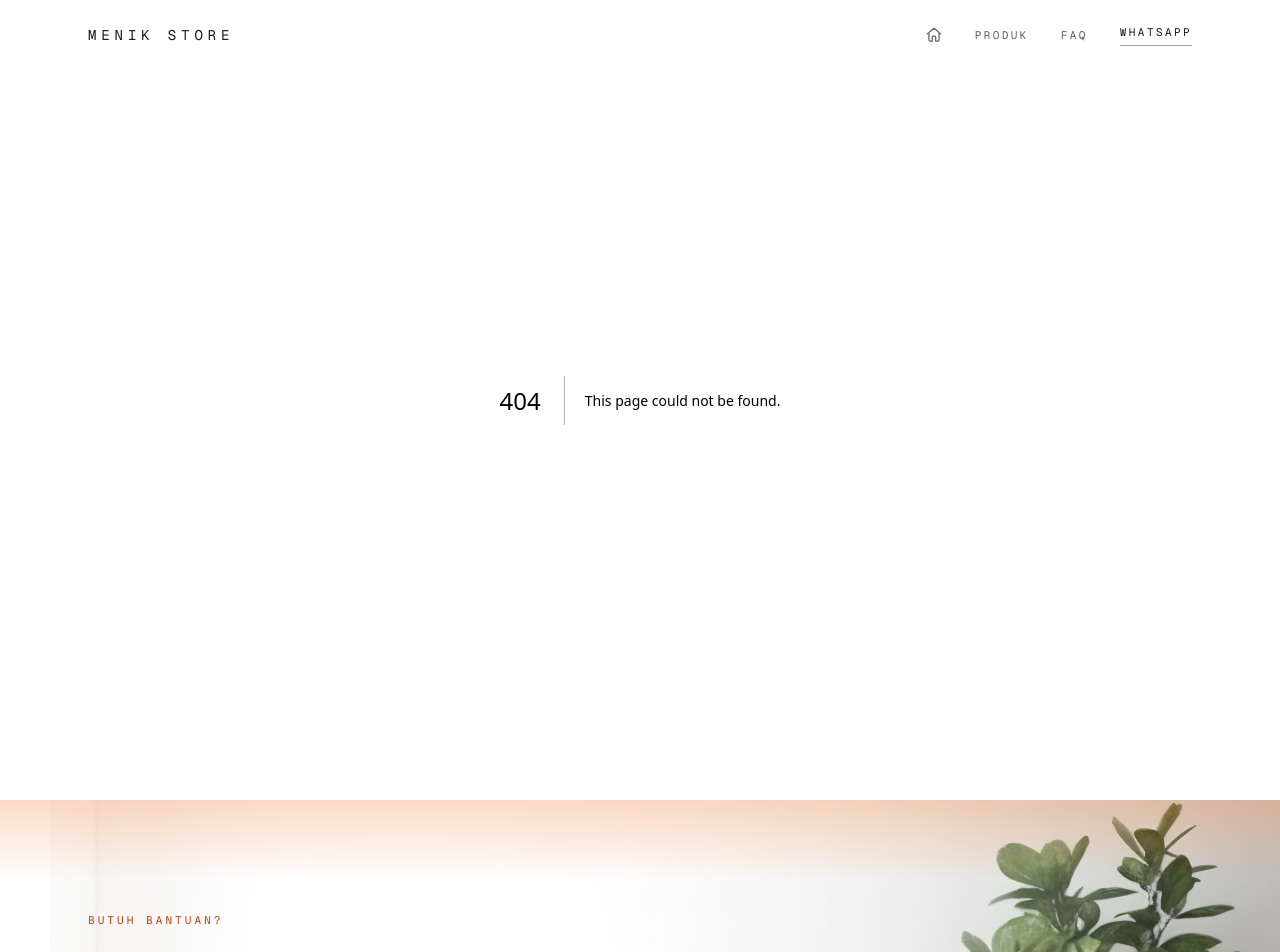
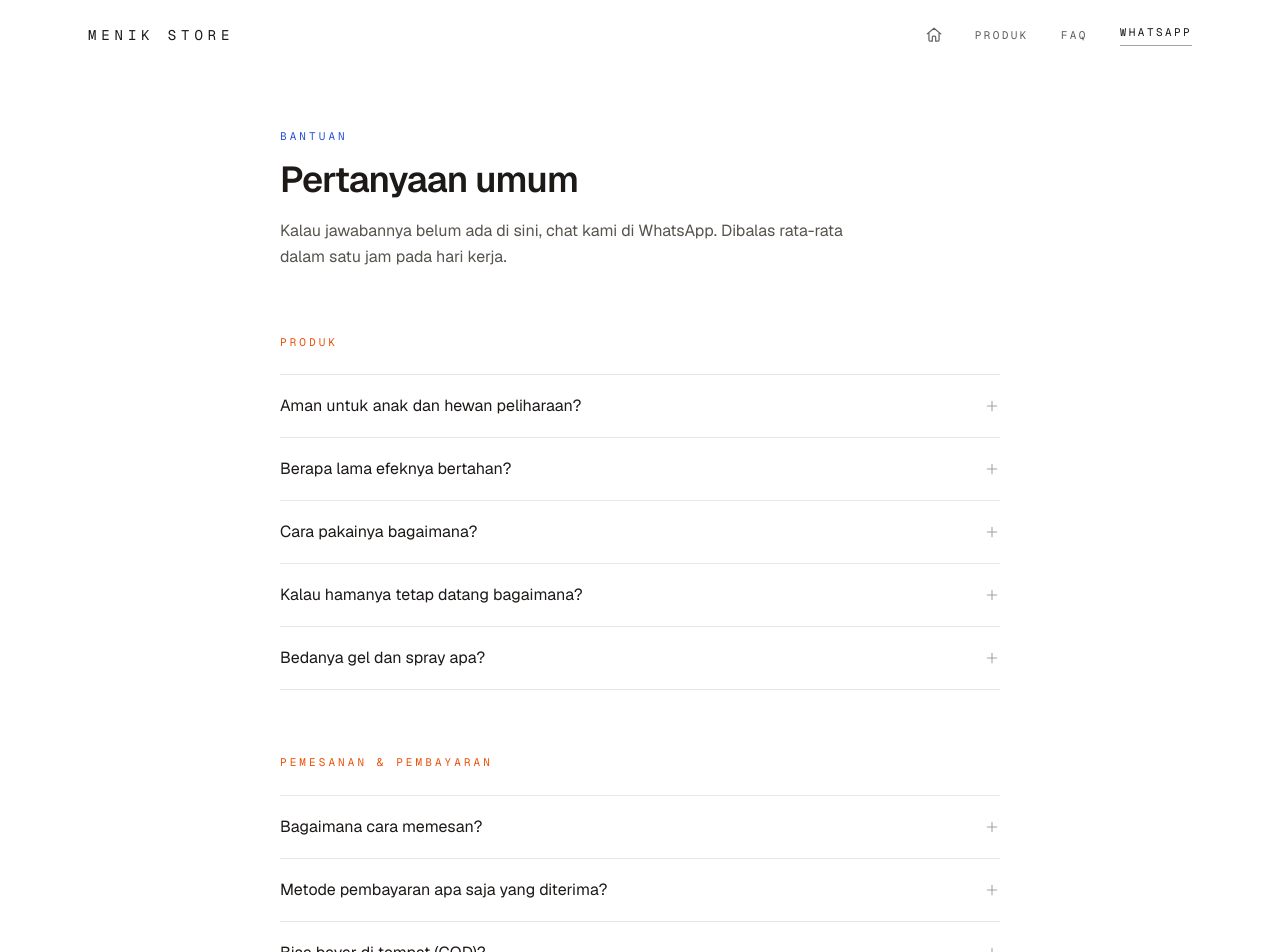
Before and after one commit to winterheatherica/ecommerce, a Next.js app in the folder frontend/: page /faq in a window 1280 px wide. Before the commit this address had no page. Shown: the top 952 px of the page. Built offline with nearby package versions, Linux system fonts and the light colour scheme.

Commit message:
add faq page

```diff
--- a/frontend/app/components/site-footer.tsx
+++ b/frontend/app/components/site-footer.tsx
@@ -10,11 +10,11 @@ const produk = [
 ];
 
 const bantuan = [
-  "Cara Pemesanan",
-  "Lacak Pesanan",
-  "Ongkos Kirim",
-  "Pengembalian Barang",
-  "Pertanyaan Umum",
+  { label: "Cara Pemesanan", href: "/faq" },
+  { label: "Lacak Pesanan", href: "/faq" },
+  { label: "Ongkos Kirim", href: "/faq" },
+  { label: "Pengembalian Barang", href: "/faq" },
+  { label: "Pertanyaan Umum", href: "/faq" },
 ];
 
 const sosial = ["WhatsApp", "Instagram", "TikTok", "Shopee"];
@@ -114,12 +114,12 @@ export default function SiteFooter() {
                 </p>
                 <ul className="mt-6 space-y-3">
                   {bantuan.map((b) => (
-                    <li key={b}>
+                    <li key={b.label}>
                       <a
-                        href="#"
+                        href={b.href}
                         className="text-sm text-white/70 transition-colors hover:text-white"
                       >
-                        {b}
+                        {b.label}
                       </a>
                     </li>
                   ))}
--- /dev/null
+++ b/frontend/app/faq/page.tsx
@@ -0,0 +1,158 @@
+import type { Metadata } from "next";
+
+export const metadata: Metadata = {
+  title: "Pertanyaan Umum — Menik Store",
+  description:
+    "Jawaban seputar produk pengusir hama alami, pemesanan, pengiriman, dan pengembalian barang.",
+};
+
+const kelompok = [
+  {
+    judul: "Produk",
+    isi: [
+      {
+        tanya: "Aman untuk anak dan hewan peliharaan?",
+        jawab:
+          "Bahan dasarnya tumbuhan, tanpa pestisida sintetis, dan produknya terdaftar Kemenkes RI PKD. Tetap simpan di luar jangkauan anak kecil dan jangan sampai termakan.",
+      },
+      {
+        tanya: "Berapa lama efeknya bertahan?",
+        jawab:
+          "Rata-rata 3–5 hari sekali pakai. Di area terbuka, kena hujan, atau kena matahari langsung, aromanya menguap lebih cepat sehingga perlu diganti lebih sering.",
+      },
+      {
+        tanya: "Cara pakainya bagaimana?",
+        jawab:
+          "Letakkan di jalur yang biasa dilewati hama — pintu, sudut teras, celah dapur, atau dekat tempat sampah. Jangan disemprotkan langsung ke hewannya.",
+      },
+      {
+        tanya: "Kalau hamanya tetap datang bagaimana?",
+        jawab:
+          "Umumnya karena titik penempatannya kurang tepat, atau jumlahnya kurang untuk luas area tersebut. Kirim foto lokasinya lewat WhatsApp, nanti kami bantu tentukan penempatannya.",
+      },
+      {
+        tanya: "Bedanya gel dan spray apa?",
+        jawab:
+          "Gel bertahan lebih lama dan cocok untuk area tetap seperti sudut ruangan. Spray bekerja lebih cepat tapi lebih singkat, cocok untuk area yang sesekali saja bermasalah.",
+      },
+    ],
+  },
+  {
+    judul: "Pemesanan & Pembayaran",
+    isi: [
+      {
+        tanya: "Bagaimana cara memesan?",
+        jawab:
+          "Pilih produknya, isi alamat pengiriman, lalu selesaikan pembayaran di halaman yang muncul. Tidak perlu membuat akun.",
+      },
+      {
+        tanya: "Metode pembayaran apa saja yang diterima?",
+        jawab:
+          "Transfer bank (BCA, Mandiri, BNI), QRIS, dan dompet digital seperti GoPay, OVO, serta DANA.",
+      },
+      {
+        tanya: "Bisa bayar di tempat (COD)?",
+        jawab:
+          "Untuk saat ini belum. Semua pesanan dibayar di muka agar paket bisa langsung diproses hari itu juga.",
+      },
+    ],
+  },
+  {
+    judul: "Pengiriman",
+    isi: [
+      {
+        tanya: "Dikirim dari mana dan berapa lama sampai?",
+        jawab:
+          "Dikirim dari Bandung. Estimasi 1–3 hari kerja untuk Pulau Jawa, dan 3–7 hari kerja untuk luar Jawa, tergantung kurir dan alamat tujuan.",
+      },
+      {
+        tanya: "Ongkos kirimnya berapa?",
+        jawab:
+          "Dihitung otomatis saat checkout berdasarkan alamat dan berat paket, jadi angkanya sudah pasti sebelum kamu membayar.",
+      },
+      {
+        tanya: "Bisa melacak pesanan?",
+        jawab:
+          "Bisa. Nomor resi dikirimkan setelah paket diserahkan ke kurir, dan status pesanan juga bisa dicek lewat halaman pesanan.",
+      },
+    ],
+  },
+  {
+    judul: "Pengembalian",
+    isi: [
+      {
+        tanya: "Barang rusak atau salah kirim, bagaimana?",
+        jawab:
+          "Rekam video saat membuka paket, lalu kirimkan ke WhatsApp kami dalam 2×24 jam sejak paket diterima. Barang akan kami ganti tanpa biaya tambahan.",
+      },
+      {
+        tanya: "Bisa retur kalau berubah pikiran?",
+        jawab:
+          "Selama segelnya belum dibuka dan belum lewat 3 hari sejak diterima, bisa. Ongkos kirim baliknya ditanggung pembeli.",
+      },
+    ],
+  },
+];
+
+export default function FaqPage() {
+  return (
+    <section className="mx-auto w-full max-w-3xl px-6 pt-32 pb-24">
+      <p className="font-mono text-[11px] tracking-[0.28em] text-accent-600 uppercase">
+        Bantuan
+      </p>
+      <h1 className="mt-3 text-3xl leading-tight font-semibold tracking-tight text-ink sm:text-4xl">
+        Pertanyaan umum
+      </h1>
+      <p className="mt-4 max-w-xl leading-relaxed text-stone-600">
+        Kalau jawabannya belum ada di sini, chat kami di WhatsApp. Dibalas
+        rata-rata dalam satu jam pada hari kerja.
+      </p>
+
+      {kelompok.map((k) => (
+        <div key={k.judul} className="mt-16">
+          <h2 className="font-mono text-[11px] tracking-[0.28em] text-brand-600 uppercase">
+            {k.judul}
+          </h2>
+
+          <div className="mt-6 border-t border-ink/10">
+            {k.isi.map((item) => (
+              <details key={item.tanya} className="group border-b border-ink/10">
+                <summary className="flex cursor-pointer list-none items-center justify-between gap-6 py-5 text-ink transition-colors hover:text-brand-600 [&::-webkit-details-marker]:hidden">
+                  <span className="text-base leading-snug">{item.tanya}</span>
+                  <svg
+                    className="h-4 w-4 shrink-0 text-stone-400 transition-transform duration-300 group-open:rotate-45"
+                    viewBox="0 0 24 24"
+                    fill="none"
+                    stroke="currentColor"
+                    strokeWidth={1.6}
+                    aria-hidden="true"
+                  >
+                    <path strokeLinecap="round" d="M12 5v14M5 12h14" />
+                  </svg>
+                </summary>
+                <p className="pb-6 text-sm leading-relaxed text-stone-600">
+                  {item.jawab}
+                </p>
+              </details>
+            ))}
+          </div>
+        </div>
+      ))}
+
+      <div className="mt-16 border border-brand-200 bg-brand-50 px-8 py-10">
+        <p className="font-mono text-[11px] tracking-[0.28em] text-brand-700 uppercase">
+          Masih bingung?
+        </p>
+        <p className="mt-4 max-w-md leading-relaxed text-ink">
+          Ceritakan masalah di rumahmu, kami bantu pilihkan produk yang cocok.
+        </p>
+        <a
+          href="https://wa.me/6281234567890"
+          className="mt-8 inline-block border border-ink px-8 py-3.5 font-mono text-[11px] tracking-[0.22em] text-ink uppercase transition-colors hover:bg-ink hover:text-white"
+        >
+          Chat WhatsApp
+        </a>
+      </div>
+    </section>
+  );
+}
```
